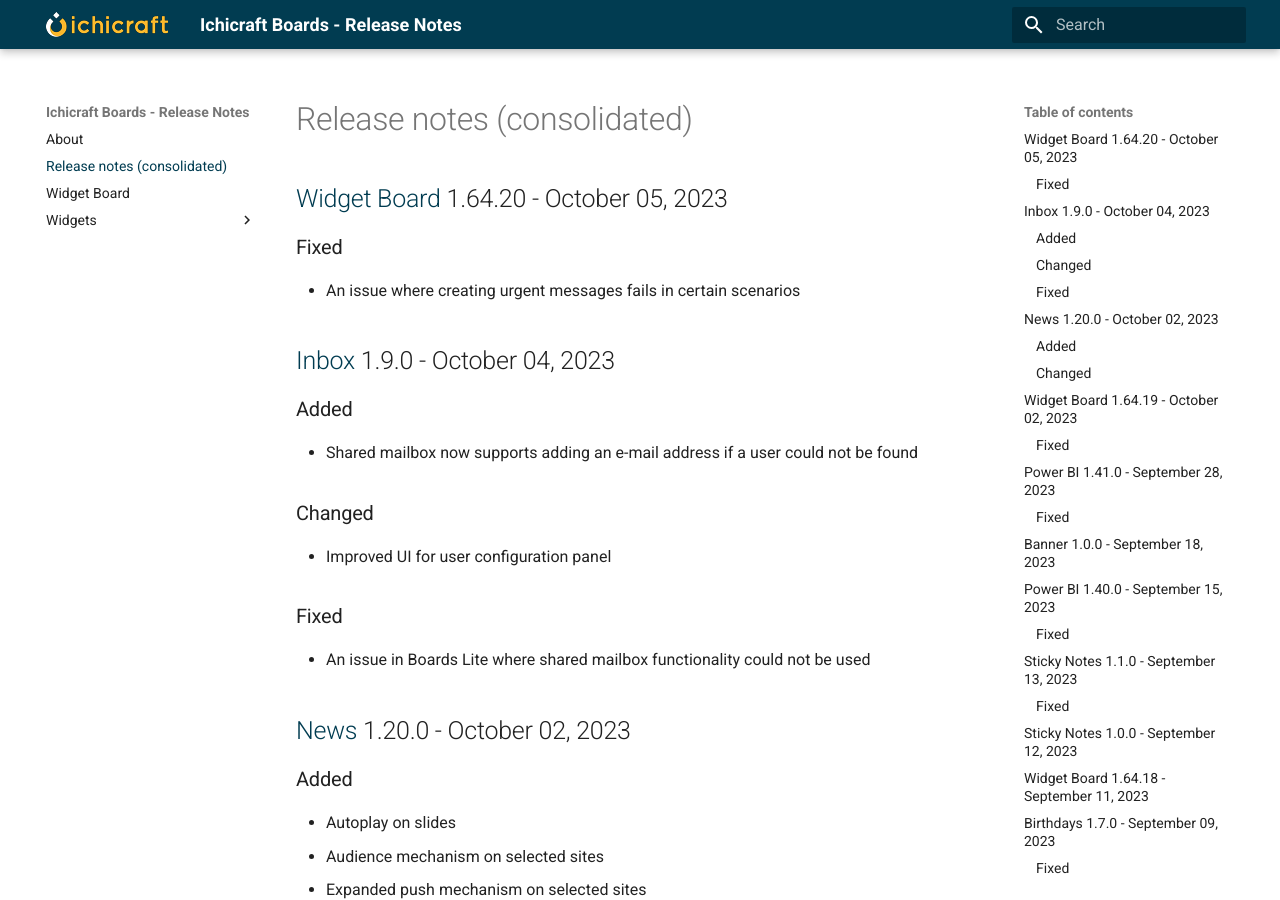
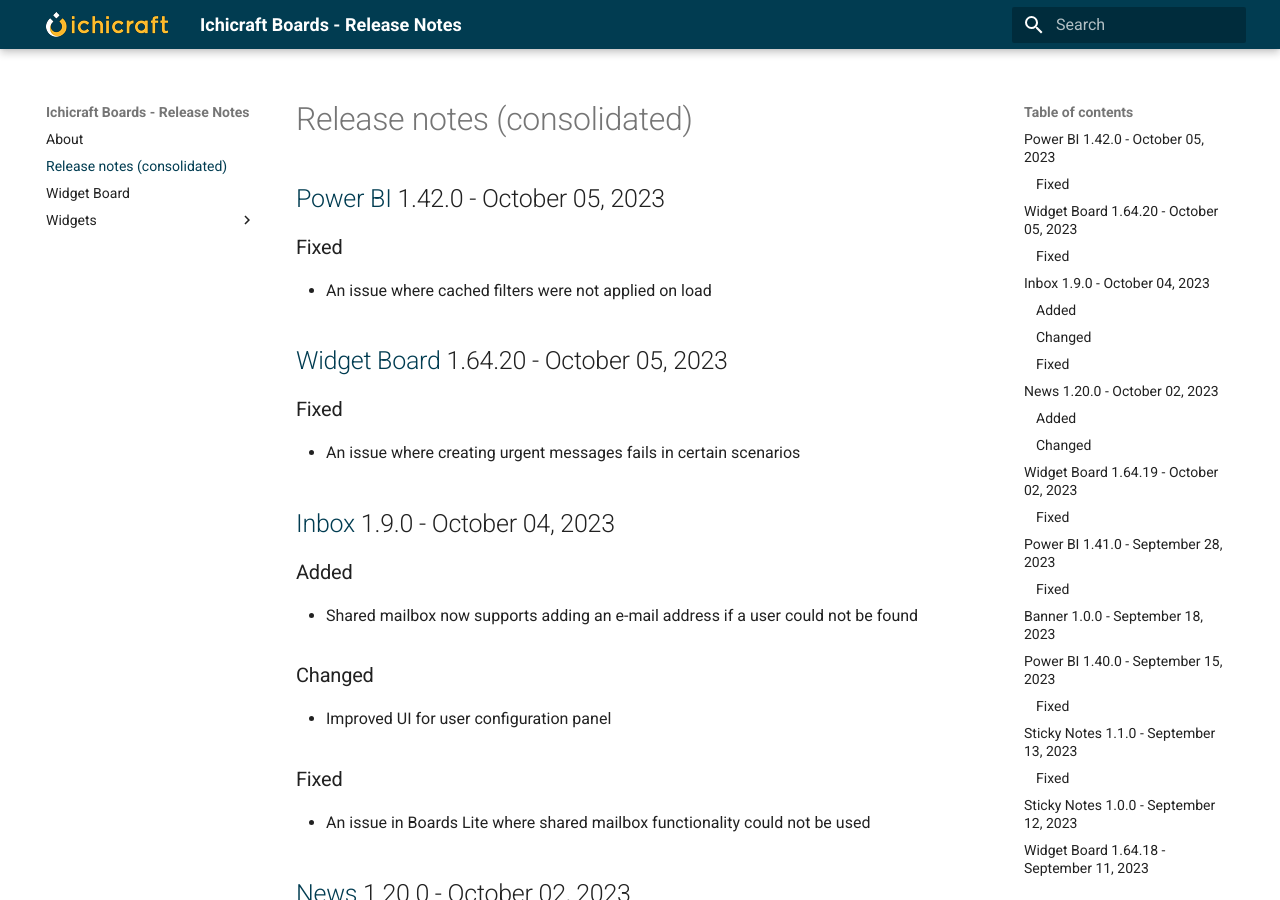
Before and after one commit to ichicraft/widgets-docs, an MkDocs documentation site: the page built from docs/Release-notes-(consolidated).md, in a window 1280 px wide and 900 px high. Built offline with MkDocs 1.6.1 and Material for MkDocs 9.7.7, drawn with Linux system fonts in a browser that asks for light colours.

Commit message:
Release notes updated by BuildService

```diff
--- a/docs/Release-notes-(consolidated).md
+++ b/docs/Release-notes-(consolidated).md
@@ -1,3 +1,8 @@
+## [Power BI](./Widgets/Power BI.md) 1.42.0 - October 05, 2023
+
+### Fixed
+- An issue where cached filters were not applied on load
+
 ## [Widget Board](./Widget Board.md) 1.64.20 - October 05, 2023
 
 ### Fixed
```
Also changed, not shown: docs/Widgets/Power BI.md (+5 -0 lines).
